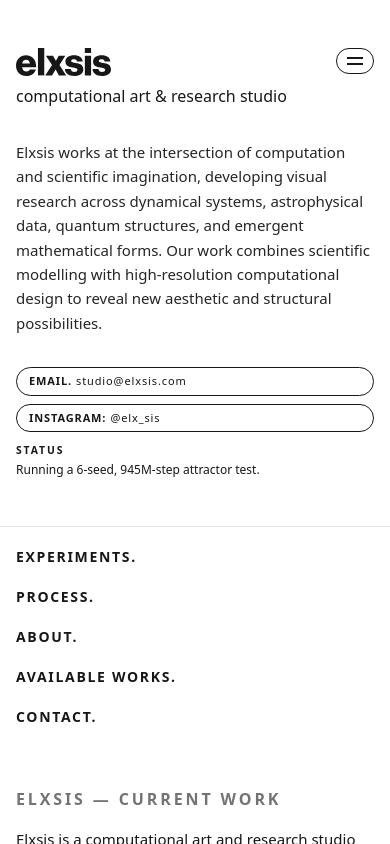
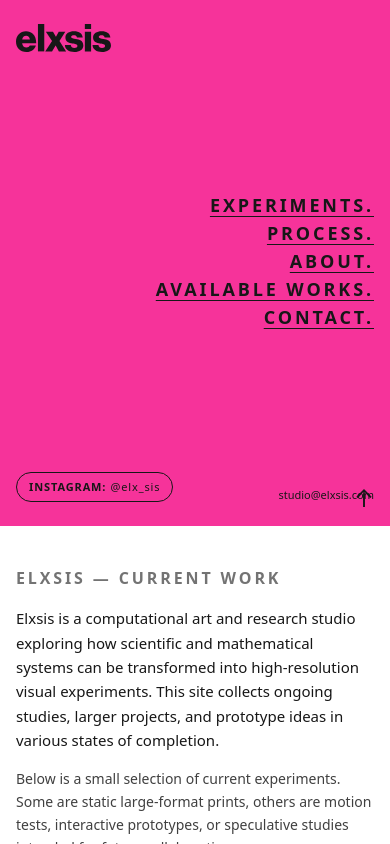
Before and after one commit to Axisophy/elxsis-site, a Next.js app: page / in a window 390 px wide. Both pictures are taken after a click on the button "Open menu". Shown: the top 844 px of the page. Built offline with nearby package versions, Linux system fonts and the light colour scheme; a web font is replaced by a local one.

Commit message:
Adjust header layout and experiments accordion

```diff
--- a/components/layout/SiteHeader.tsx
+++ b/components/layout/SiteHeader.tsx
@@ -21,8 +21,8 @@ export default function SiteHeader() {
   const [mobileOpen, setMobileOpen] = useState(false);
 
   return (
-    <header className="w-full bg-white">
-      {/* Top: 12-column grid */}
+    <header className="w-full bg-white relative">
+      {/* Top: 12-column grid (normal header) */}
       <div className="mx-auto max-w-[1440px] px-4 lg:px-8 py-12 lg:py-16 min-h-[220px] lg:min-h-[260px] grid grid-cols-1 md:grid-cols-12 gap-x-6 gap-y-8">
         {/* Logo + micro-title (cols 1–3) */}
         <div className="md:col-span-3 md:col-start-1 flex flex-col gap-2">
@@ -36,7 +36,7 @@ export default function SiteHeader() {
             <button
               type="button"
               onClick={() => setMobileOpen((open) => !open)}
-              className="md:hidden ml-4 inline-flex items-center justify-center rounded-full border border-neutral-900 px-2.5 py-2 text-neutral-900"
+              className="md:hidden ml-4 inline-flex items-center justify-center rounded-full border border-neutral-900 px-2.5 py-2 text-neutral-900 bg-white"
               aria-label={mobileOpen ? "Close menu" : "Open menu"}
             >
               <span className="flex flex-col gap-1">
@@ -51,13 +51,14 @@ export default function SiteHeader() {
           </span>
         </div>
 
-        {/* Descriptor (cols 4–8) */}
+        {/* Descriptor (cols 4–6) */}
         <div className="md:col-span-3 md:col-start-4 text-[15px] md:text-[19px] lg:text-[20px] leading-relaxed md:leading-snug text-neutral-800 font-normal">
           <p>{descriptor}</p>
         </div>
 
-        {/* Nav + meta: social + contact + status (cols 9–12) */}
-        <div className="md:col-span-6 md:col-start-7 flex flex-col gap-3 md:gap-4 md:items-end text-xs md:text-sm text-neutral-900">          {/* Desktop nav in top-right */}
+        {/* Nav + meta: social + contact + status (cols 7–12) */}
+        <div className="md:col-span-6 md:col-start-7 flex flex-col gap-3 md:gap-4 md:items-end text-xs md:text-sm text-neutral-900">
+          {/* Desktop nav in top-right */}
           <nav className="hidden md:block">
             <ul className="flex flex-wrap justify-end gap-4 text-neutral-900">
               {navItems.map((item) => (
@@ -124,25 +125,72 @@ export default function SiteHeader() {
         </div>
       </div>
 
-      {/* Mobile dropdown menu */}
+      {/* Mobile full-width overlay menu that replaces the header area */}
       {mobileOpen && (
-        <nav className="md:hidden border-t border-neutral-200 bg-white">
-          <div className="mx-auto max-w-[1440px] px-4 lg:px-8 py-3">
-            <ul className="flex flex-col gap-1 text-neutral-900">
+        <div className="absolute inset-0 bg-pink-500 text-neutral-900 md:hidden">
+          <div className="mx-auto max-w-[1440px] h-full px-4 lg:px-8 py-6 flex flex-col justify-between">
+            {/* Top row: logo left */}
+            <div className="flex items-start justify-between">
+              <Link href="/" onClick={() => setMobileOpen(false)}>
+                <ElxsisLogo className="h-7 w-auto text-neutral-900" />
+              </Link>
+            </div>
+
+            {/* Middle: menu items on the right, stacked */}
+            <div className="flex justify-between gap-6">
+              <div /> {/* empty left column to echo logo column */}
+              <div className="text-right space-y-1">
                 {navItems.map((item) => (
-                <li key={item.href}>
+                  <div key={item.href}>
                     <Link
                       href={item.href}
                       onClick={() => setMobileOpen(false)}
-                    className="block w-full py-2 text-sm font-[600] uppercase tracking-[0.12em]"
+                      className="text-lg font-[700] uppercase tracking-[0.16em] leading-tight underline underline-offset-4"
                     >
                       {item.label}
                     </Link>
-                </li>
+                  </div>
                 ))}
-            </ul>
               </div>
-        </nav>
+            </div>
+
+            {/* Bottom: instagram + email */}
+            <div className="flex items-end justify-between gap-4">
+              <a
+                href="https://instagram.com/elx_sis"
+                target="_blank"
+                rel="noreferrer"
+                className="inline-flex items-center rounded-full border border-neutral-900 px-3 py-1.5
+                           text-[11px] font-[600] uppercase tracking-[0.08em]
+                           text-neutral-900 bg-pink-500
+                           transition-colors duration-200
+                           hover:bg-neutral-900 hover:border-neutral-900 hover:text-pink-500"
+              >
+                instagram:{" "}
+                <span className="ml-1 normal-case font-[400]">@elx_sis</span>
+              </a>
+
+              <a
+                href="mailto:studio@elxsis.com"
+                className="text-[11px] leading-snug text-neutral-900 text-right"
+              >
+                studio@elxsis.com
+                <br />
+                {/* optional second line if you want later */}
+              </a>
+            </div>
+
+            {/* Close arrow bottom-right */}
+            <button
+              type="button"
+              onClick={() => setMobileOpen(false)}
+              aria-label="Close menu"
+              className="absolute bottom-4 right-4 inline-flex items-center justify-center"
+            >
+              <span className="inline-block text-2xl leading-none">↑</span>
+            </button>
+          </div>
+        </div>
       )}
     </header>
   );
```
Lines whose indentation alone changed are shown as unchanged.
